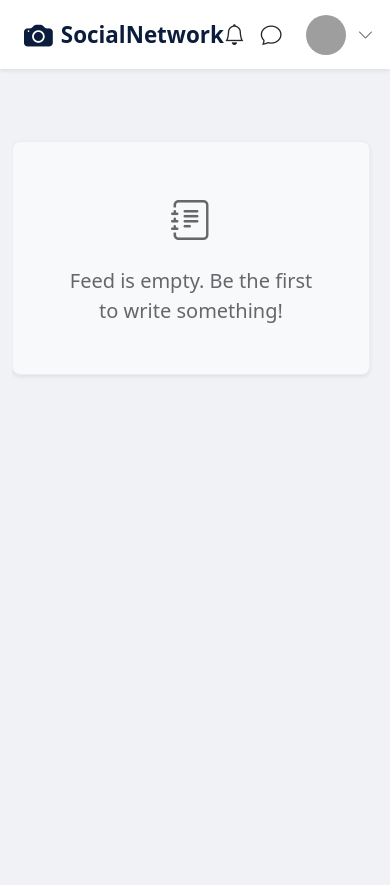
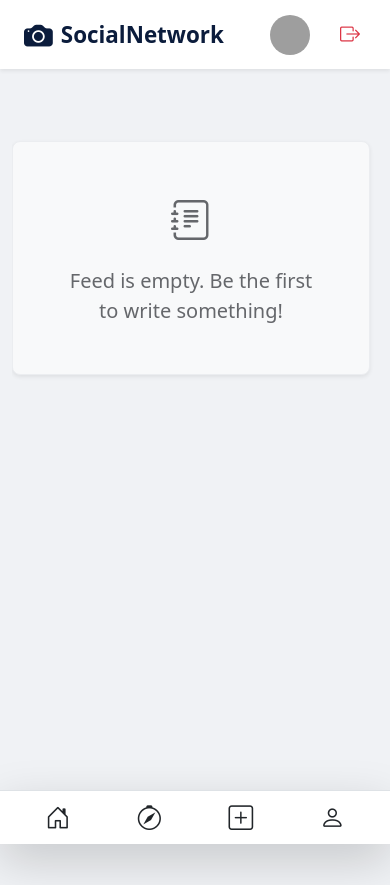
Before and after one commit to SaraVerdiani/PPM-SocialNetwork, a Django app: page /feed/home/ in a window 390 px wide. Run offline with Django 5.2, Linux system fonts and the light colour scheme; the visitor is signed in with stand-in values (Sample User, id 1); data comes from the database, SQL or seed files in the repository; data that the repository does not hold is empty; grey boxes are pictures that could not be loaded.

Commit message:
Aggiunta navbar per mobile e moifiche varie

```diff
--- a/posts/views.py
+++ b/posts/views.py
@@ -1,4 +1,4 @@
-
+from django.contrib import messages
 from django.contrib.auth.decorators import login_required
 from django.core.exceptions import PermissionDenied
 from django.shortcuts import redirect, render, get_object_or_404
@@ -18,6 +18,7 @@ def create_post(request):
             new_post = form.save(commit=False)
             new_post.author = request.user
             new_post.save()
+            messages.success(request, 'Post created successfully')
             return redirect('feed:home')
     else:
         form = PostForm()
--- a/ppm_socialnetwork/urls.py
+++ b/ppm_socialnetwork/urls.py
@@ -25,7 +25,6 @@ urlpatterns = [
     path('admin/', admin.site.urls),
     path('users/', include('users.urls')),
     path('', RedirectView.as_view(pattern_name='users:login')),
-
     path('feed/',include('feed.urls')),
     path('posts/', include('posts.urls')),
 
--- a/static/css/style.css
+++ b/static/css/style.css
@@ -1480,6 +1480,15 @@ a {
     opacity: 0.6;
 }
 
+.img-fluid {
+    width: 100%;
+    max-height: 400px;
+}
+
+.home-mobile-bar {
+    background-color: var(--bg-panel)
+}
+
 @media (max-width: 650px) {
     .users-grid {
         grid-template-columns: 1fr;
--- a/templates/base.html
+++ b/templates/base.html
@@ -21,15 +21,6 @@
         </a>
 
         <div class="navbar-actions">
-            <div class="nav-icon-btn nav-icon-wrapper">
-                <i class="bi bi-bell nav-icon"></i>
-                <span class="badge notification-badge"></span>
-            </div>
-
-            <div class="nav-icon-btn">
-                <i class="bi bi-chat nav-icon"></i>
-            </div>
-
             <div class="nav-icon-btn user-menu-wrapper">
                 <a href="{% url 'users:profile' request.user.username %}" class="nav-icon-btn">
                 <img src="https://ui-avatars.com/api/?name={{ request.user.username }}&background=0D8ABC&color=fff" class="nav-profile-avatar" alt="Profile">
@@ -38,7 +29,6 @@
                     <span class="profile-name">{{ request.user.username }}</span>
                     <span class="profile-handle d-none d-lg-flex">@{{ request.user.username|lower }}</span>
                 </a>
-                <i class="bi bi-chevron-down profile-chevron"></i>
             </div>
 
             <form action="{% url 'users:logout' %}" method="post" class="logout-form">
@@ -84,7 +74,25 @@
 
             {% block content %}
             {% endblock %}
+         <nav class="d-lg-none fixed-bottom bg-white border-top py-2 shadow-lg">
+        <div class="d-flex justify-content-around align-items-center">
+            <a href="{% url 'feed:home' %}" class="text-dark text-decoration-none">
+                <i class="bi bi-house-door fs-2"></i>
+            </a>
 
+            <a href="{% url 'feed:explore' %}" class="text-dark text-decoration-none">
+                <i class="bi bi-compass fs-2"></i>
+            </a>
+
+            <a href="{% url 'posts:create_post' %}" class="text-dark text-decoration-none">
+                <i class="bi bi-plus-square fs-2"></i>
+            </a>
+
+            <a href="{% url 'users:profile' request.user.username %}" class="text-dark text-decoration-none">
+                <i class="bi bi-person fs-2"></i>
+            </a>
+        </div>
+    </nav>
         </main>
     </div>
 
--- a/templates/sitecontent/home.html
+++ b/templates/sitecontent/home.html
@@ -9,6 +9,15 @@
 
         {% if posts %}
             <div class="row feed-grid-row">
+            {% if messages %}
+                {% for message in messages %}
+                    <div class="alert alert-success alert-dismissible fade show login-alert" role="alert">
+                    {{ message }}
+                    <button type="button" class="btn-close" data-bs-dismiss="alert" aria-label="Close"></button>
+                </div>
+                {% endfor %}
+
+            {% endif %}
 
                 <div class="col-12 col-xl-6 custom-scroll-col">
                     {% for post in posts %}
@@ -25,7 +34,6 @@
                         {% endif %}
                     {% endfor %}
                 </div>
-
             </div>
 
         {% else %}
--- a/templates/sitecontent/post.html
+++ b/templates/sitecontent/post.html
@@ -18,8 +18,6 @@
                 <a href="#" class="post-delete-btn" data-bs-toggle="modal" data-bs-target="#deletePostModal{{ post.id }}" title="Delete post">
                     <i class="bi bi-trash post-action-icon"></i>
                 </a>
-            {% else %}
-                <i class="bi bi-three-dots post-options-icon"></i>
             {% endif %}
         </div>
     </div>
@@ -29,7 +27,7 @@
             <div class="news-specific-content mb-3">
                 <h2 class="fw-bold">{{ post.news.title }}</h2>
                 {% if post.news.image_url %}
-                    <img src="{{ post.news.image_url }}" alt="News image" class="img-fluid rounded mb-2 w-100 object-fit-cover" style="max-height: 400px;">
+                    <img src="{{ post.news.image_url }}" alt="News image" class="img-fluid rounded mb-2 object-fit-cover">
                 {% endif %}
             </div>
         {% endif %}
--- a/users/urls.py
+++ b/users/urls.py
@@ -9,7 +9,6 @@ app_name = 'users'
 urlpatterns = [
     path('signup/', SignUpView.as_view(), name='signup'),
     path('login/', MyLoginView.as_view(redirect_authenticated_user=True), name='login'),
-
     path('logout/', views.logout_view, name='logout'),
     path('profile/edit/', views.edit_profile, name='edit_profile'),
     path('profile/<str:username>/', feed.views.profile_view, name='profile'),
@@ -18,11 +17,9 @@ urlpatterns = [
     path('requests/', views.follow_requests, name='follow_requests'),
     path('requests/<int:follow_id>/accept/', views.accept_request, name='accept_request'),
     path('requests/<int:follow_id>/reject/', views.reject_request, name='reject_request'),
-
     path('profile/<str:username>/followers/', views.follow_list, {'follow_type': 'followers'}, name='followers'),
     path('profile/<str:username>/following/', views.follow_list, {'follow_type': 'following'}, name='following'),
     path('profile/<str:username>/ban', views.ban_user, name='ban_user'),
     path('profile/<str:username>/unban/', views.unban_user, name='unban_user'),
 
-
 ]
```
